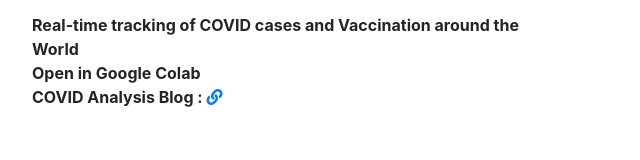
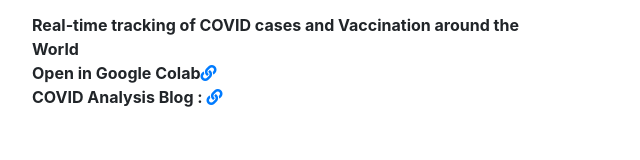
Before and after one commit to maitri2905/portfolio, a website with bundled scripts: page index.html in a window 1280 px wide. Shown: the part 3642-3802 px from the top of the page, 336-976 px from the left. Built offline with nearby package versions, Linux system fonts and the light colour scheme; a web font is replaced by a local one.

Commit message:
Update index.html

```diff
--- a/index.html
+++ b/index.html
@@ -258,7 +258,7 @@
               <div class="subheading mb-3">Python
               </div>
               <div  class="font-weight-bold">Real-time tracking of COVID cases and Vaccination around the World</div>
-              <div  class="font-weight-bold">Open in Google Colab<a target="_blank"href="https://colab.research.google.com/drive/1ecAM7lTOgCwcOEfLYW30xzfOvvi50pbL?usp=sharing"></a></div>
+              <div  class="font-weight-bold">Open in Google Colab<a target="_blank"href="https://colab.research.google.com/drive/1ecAM7lTOgCwcOEfLYW30xzfOvvi50pbL?usp=sharing"><i class="fas fa-link"></i></a></div>
                 <div  class="font-weight-bold">COVID Analysis Blog : <a target="_blank"href="COVID.html"> <i class="fas fa-link"></i></a></div>
 
             </div>
```
